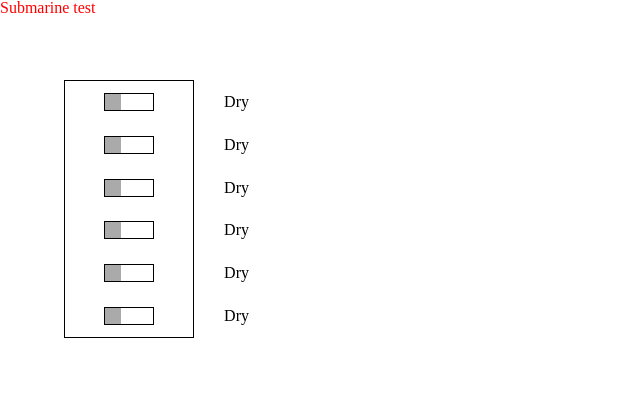
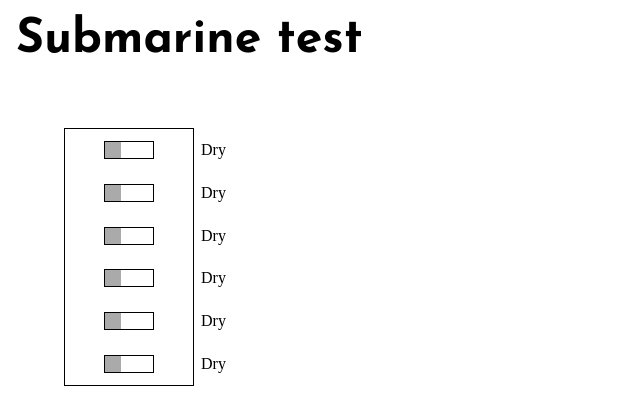
Before and after one commit to tombassrosenfeld/submarine-demo, a plain HTML site: page index.html in a window 1280 px wide. Shown: the whole page, without its empty margins (0-640 px from the left). Drawn offline with Linux system fonts and the light colour scheme; no server answers.

Commit message:
styling updates

```diff
--- a/index.html
+++ b/index.html
@@ -9,7 +9,7 @@
     <link rel="stylesheet" href="src/pedalboard/example/css/pot.css"/>
     <link rel="stylesheet" href="src/pedalboard/example/css/reset.css"/>
     <link rel="stylesheet" href="src/pedalboard/example/css/switch.css"/>
-
+    <link href="https://fonts.googleapis.com/css2?family=Josefin+Sans:wght@200;500;700&display=swap" rel="stylesheet">
 
     <link rel="stylesheet" href="src/css/submarine.css"/>
 
--- a/src/css/submarine.css
+++ b/src/css/submarine.css
@@ -1,6 +1,10 @@
 
 h1 {
-    color: red;
+    margin: 1rem;
+    font-family: "Josefin Sans",sans-serif;
+    font-style: normal;
+    font-weight: 700;
+    font-size: 3rem;
 }
 
 .submarine {
@@ -32,5 +36,5 @@ h1 {
 
 .js-switch-label {
     position: absolute;
-    right: -6rem;
+    left: 6rem;
 }
--- a/src/js/index.js
+++ b/src/js/index.js
@@ -27,7 +27,7 @@
         }
 
         getOutput(){
-            return this.currentOutput === 0 ? "Dry" : (this.currentOutput === 1 ? "Off" : "octave");
+            return this.currentOutput === 0 ? "Dry" : (this.currentOutput === 1 ? "Off" : "Octave");
         }
     }
 
```
